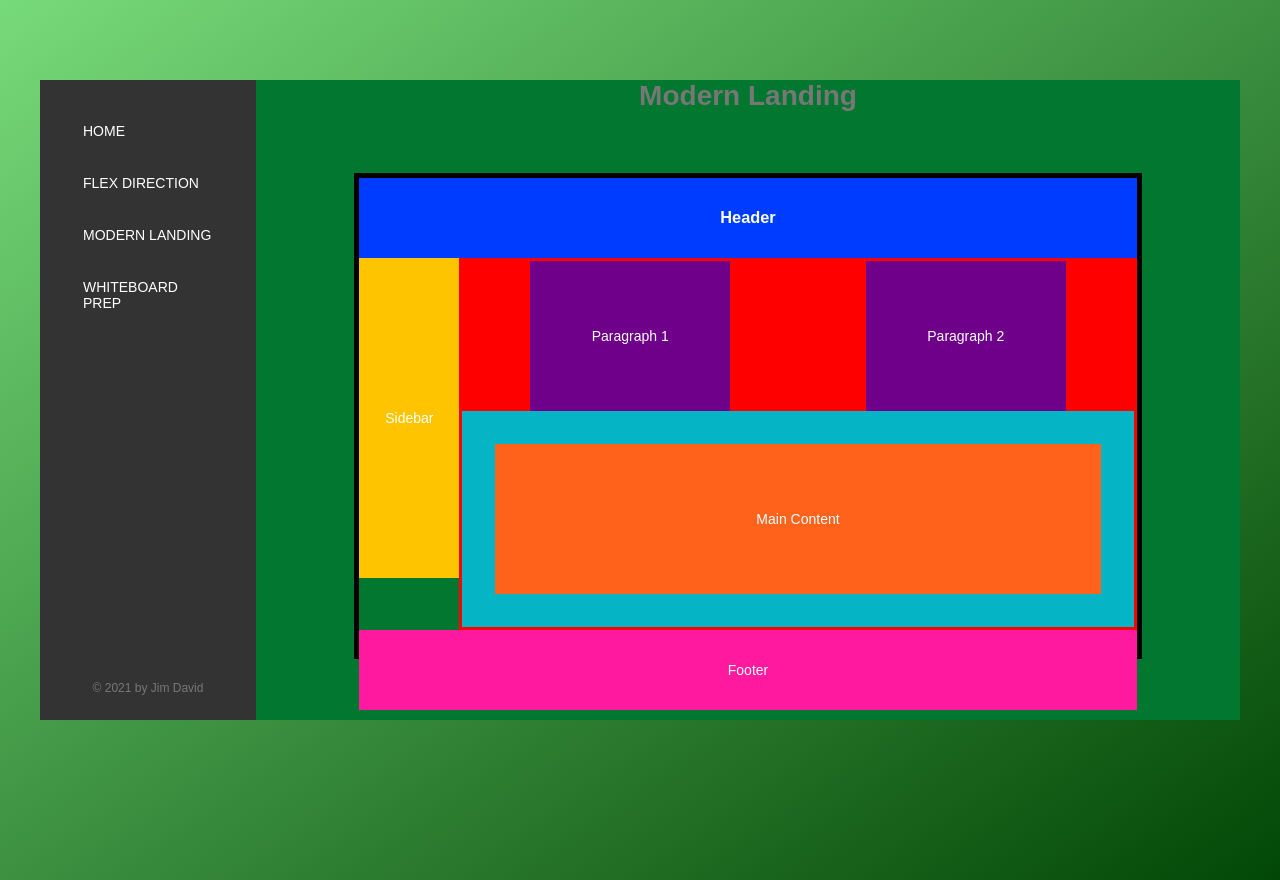
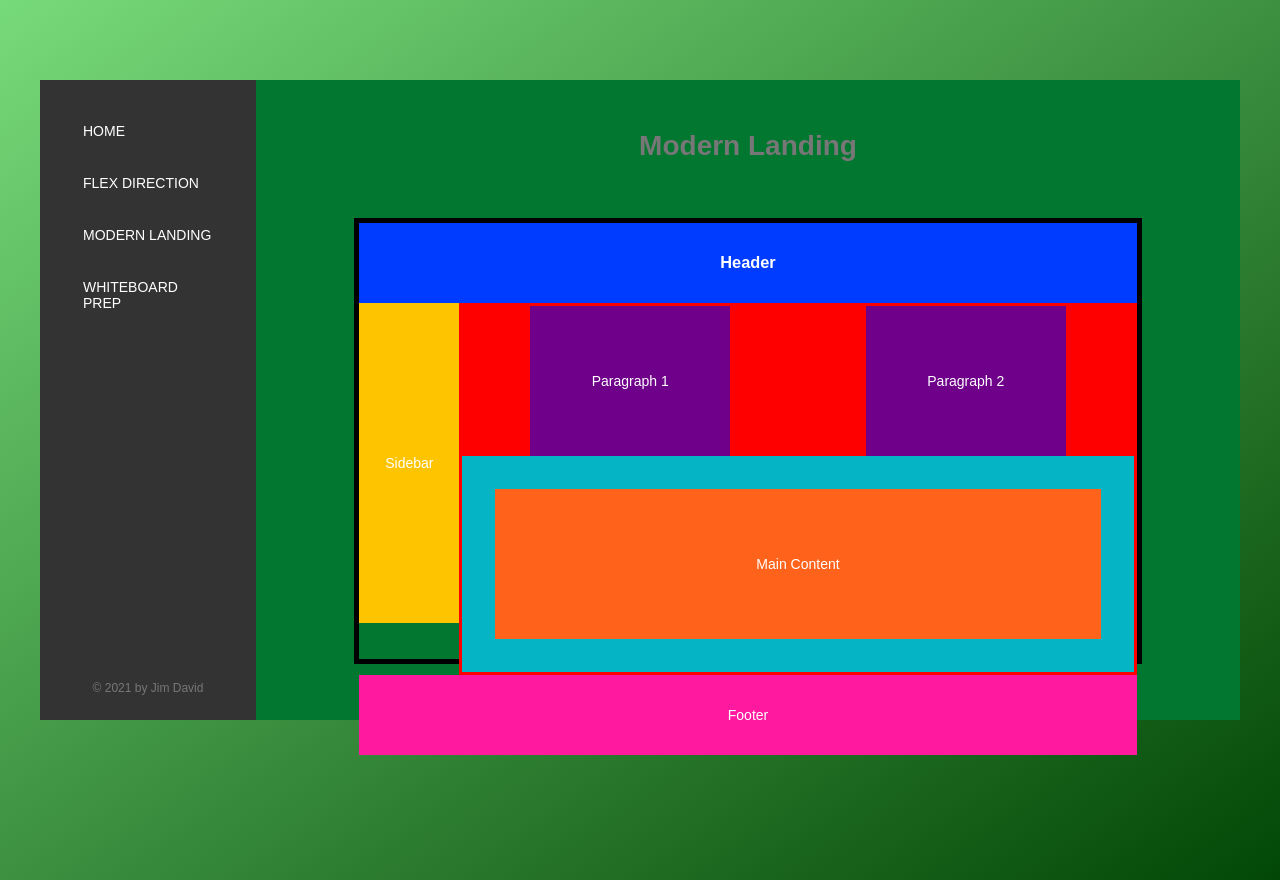
Before and after one commit to jimmikedave/CSS-Library, a React (Create React App) app: page /modern-landing in a window 1280 px wide. Built offline with nearby package versions, Linux system fonts and the light colour scheme.

Commit message:
Update heading styling

```diff
--- a/sass/_layout.scss
+++ b/sass/_layout.scss
@@ -50,17 +50,19 @@
         flex-direction: column;
     }
 
-    &__title {
-        font-size: 2rem;
-        font-weight: 600;
-        flex: 0 0 20%;
-    }
-
     &__description {
         font-size: 2rem;
         font-weight: 400;
         flex: 0 0 30%;
     }
 
+    &__heading {
+        margin-top: 5rem;
+    }
 
+    &__title {
+        font-size: 2rem;
+        font-weight: 600;
+        flex: 0 0 20%;
+    }
 }
--- a/src/components/ModernLanding.js
+++ b/src/components/ModernLanding.js
@@ -4,7 +4,7 @@ const ModernLanding = () => {
     //Create the layout for basic modern landing
     return (
         <div className="container">
-            <h1 container__heading>Modern Landing</h1>
+            <h1 className="container__heading">Modern Landing</h1>
             <div className="container__content">
                 <div className="modern__container">
                     <header className="modern__header">
--- a/src/css/style.css
+++ b/src/css/style.css
@@ -114,14 +114,16 @@ body {
     color: #fff;
     display: flex;
     flex-direction: column; }
+  .container__description {
+    font-size: 2rem;
+    font-weight: 400;
+    flex: 0 0 30%; }
+  .container__heading {
+    margin-top: 5rem; }
   .container__title {
     font-size: 2rem;
     font-weight: 600;
     flex: 0 0 20%; }
-  .container__description {
-    font-size: 2rem;
-    font-weight: 400;
-    flex: 0 0 30%; }
 
 .modern__container {
   width: 80%;
```
